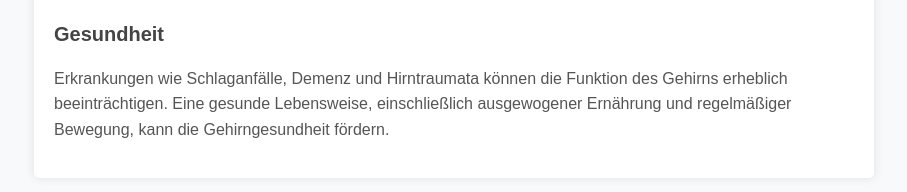
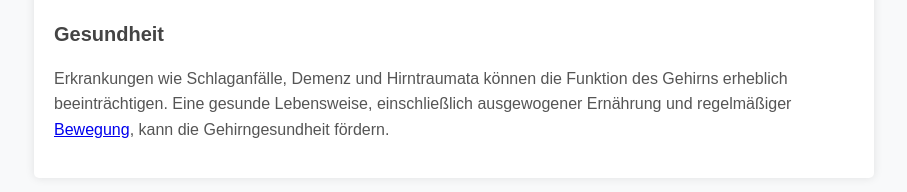
Before and after one commit to DaWahl/maxipedia, a plain HTML site: page Gehirn.html in a window 1280 px wide. Shown: the part 592-784 px from the top of the page, without its empty margins (186-1093 px from the left). Drawn offline with Linux system fonts and the light colour scheme.

Commit message:
Update Gehirn.html

```diff
--- a/Gehirn.html
+++ b/Gehirn.html
@@ -88,7 +88,7 @@
         <p>Die Entwicklung des Gehirns beginnt früh in der Embryonalphase und setzt sich bis ins Erwachsenenalter fort. Neuroplastizität ermöglicht es dem Gehirn, sich an neue Erfahrungen und Verletzungen anzupassen.</p>
 
         <h3>Gesundheit</h3>
-        <p>Erkrankungen wie Schlaganfälle, Demenz und Hirntraumata können die Funktion des Gehirns erheblich beeinträchtigen. Eine gesunde Lebensweise, einschließlich ausgewogener Ernährung und regelmäßiger Bewegung, kann die Gehirngesundheit fördern.</p>
+        <p>Erkrankungen wie Schlaganfälle, Demenz und Hirntraumata können die Funktion des Gehirns erheblich beeinträchtigen. Eine gesunde Lebensweise, einschließlich ausgewogener Ernährung und regelmäßiger <a href="Bewegung.html">Bewegung</a>, kann die Gehirngesundheit fördern.</p>
     </div>
 </div>
 
```
